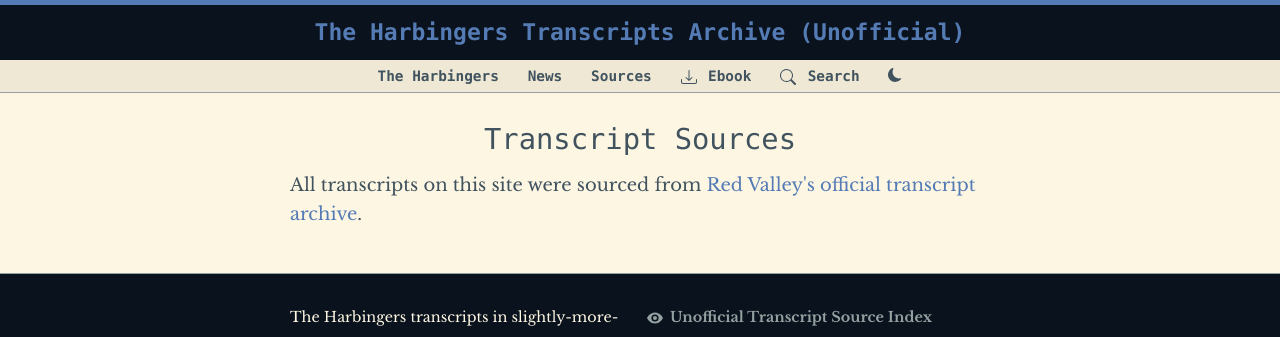
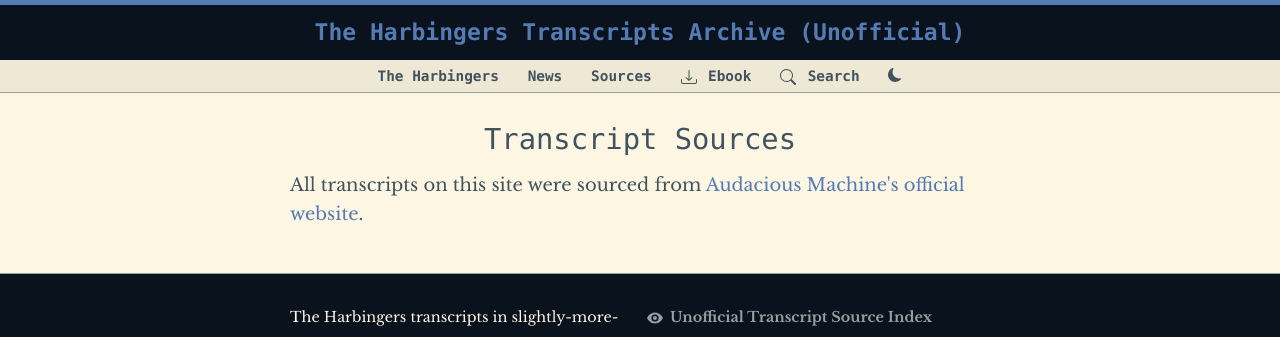
Before and after one commit to spooky-james/unofficial-the-harbingers-transcripts, a Jekyll site: the page built from sources.html, in a window 1280 px wide. Shown: the top 337 px of the page. Built offline with Jekyll 4.4.1, drawn with Linux system fonts in a browser that asks for light colours.

Commit message:
Update sources.html

```diff
--- a/sources.html
+++ b/sources.html
@@ -3,4 +3,4 @@ layout: page_default
 title: Transcript Sources
 ---
 
-<p>All transcripts on this site were sourced from <a href="https://www.redvalleypod.com/episodes.html">Red Valley's official transcript archive</a>.
+<p>All transcripts on this site were sourced from <a href="https://www.audaciousmachinecreative.com/harbingers-cast-1">Audacious Machine's official website</a>.
```
